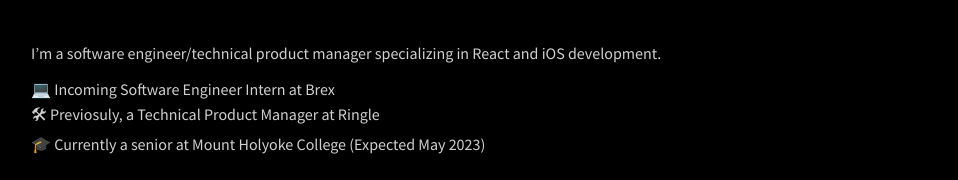
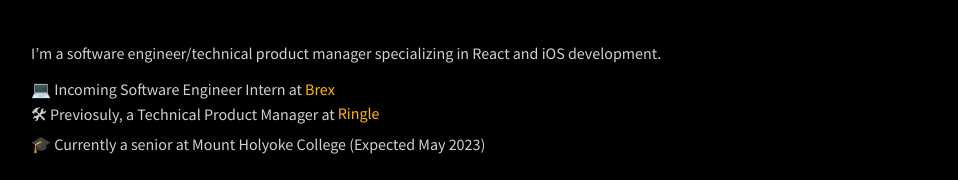
Before and after one commit to jonipark/portfolio, a React (Create React App) app: page / in a window 1280 px wide. Shown: the part 458-638 px from the top of the page, without its empty margins (209-1167 px from the left). Built offline with nearby package versions, Linux system fonts and the light colour scheme.

Commit message:
company color highlight

```diff
--- a/package.json
+++ b/package.json
@@ -6,6 +6,7 @@
     "@testing-library/jest-dom": "^5.16.4",
     "@testing-library/react": "^13.1.1",
     "@testing-library/user-event": "^13.5.0",
+    "firebase": "^9.7.0",
     "react": "^18.0.0",
     "react-dom": "^18.0.0",
     "react-router-dom": "^6.3.0",
--- a/src/App.css
+++ b/src/App.css
@@ -162,6 +162,10 @@
   padding-bottom: 48px;
 }
 
+.padding-left-3 {
+  padding-left: 3px;
+}
+
 .padding-left-4 {
   padding-left: 4px;
 }
--- a/src/pages/HomePage.js
+++ b/src/pages/HomePage.js
@@ -30,8 +30,8 @@
                     </div>
 
                     <p className='padding-top-32 flex font-sm gray'>I’m a software engineer/technical product manager specializing in React and iOS development.</p>
-                    <p className='padding-top-16 flex font-sm gray'>💻  Incoming Software Engineer Intern at Brex</p>
-                    <p className='padding-top-4 flex font-sm gray'>🛠 Previosuly, a Technical Product Manager at Ringle</p>
+                    <p className='padding-top-16 flex font-sm gray'>💻  Incoming Software Engineer Intern at<span className='padding-left-3 yellow'> Brex</span></p>
+                    <p className='padding-top-4 flex font-sm gray'>🛠 Previosuly, a Technical Product Manager at<span className='padding-left-3 yellow'> Ringle</span></p>
                     <p className='padding-top-4 flex font-sm gray'>🎓 Currently a senior at Mount Holyoke College (Expected May 2023)</p>
 
                     <div className='padding-top-32 flex'>
```
